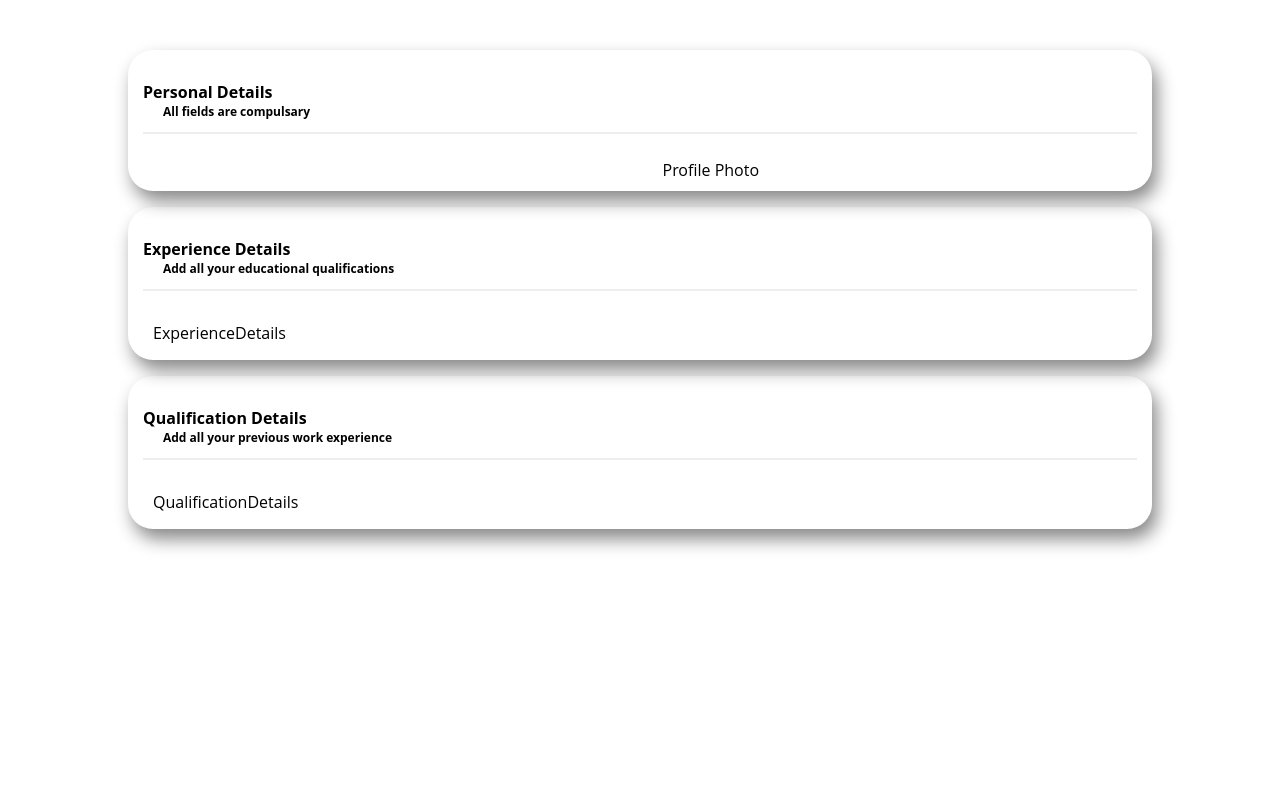
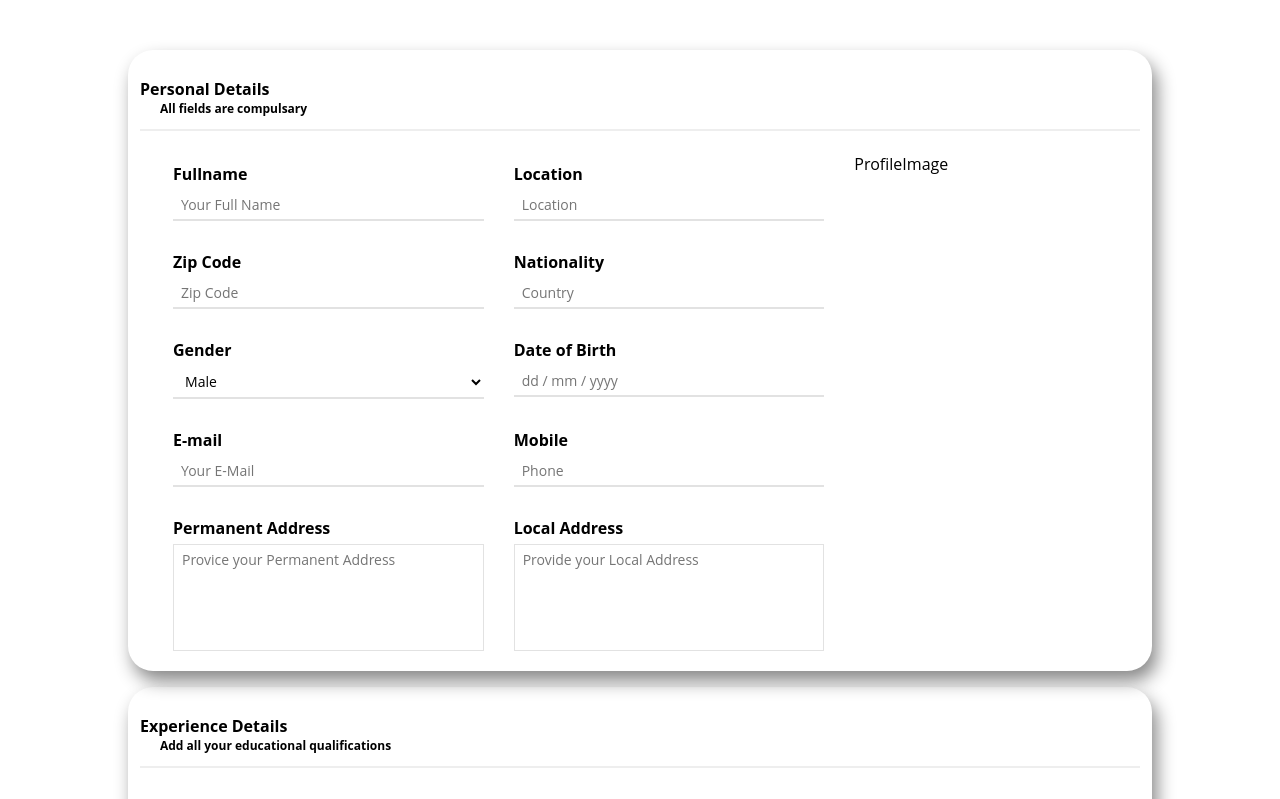
Before and after one commit to SandhyaVaibhavDixit/resume_builder, a React (Create React App) app: page / in a window 1280 px wide. Shown: the top 799 px of the page. Built offline with nearby package versions, Linux system fonts and the light colour scheme.

Commit message:
First cut of Personal details form.

```diff
--- /dev/null
+++ b/src/_shared/FormStructure/PersonalDetails.js
@@ -0,0 +1,159 @@
+export const DataStructure = [
+    {
+        name: 'name',
+        label: 'Fullname',
+        type: 'input',
+        config: {
+            type: 'text',
+            placeholder: 'Your Full Name'
+        },
+        value: '',
+        validation: {
+          required: true
+        },
+        valid: false,
+        touched: false
+    },
+    {
+        name: 'location',
+        label: 'Location',
+        type: 'input',
+        config: {
+            type: 'text',
+            placeholder: 'Location'
+        },
+        value: '',
+        validation: {
+          required: true
+        },
+        valid: false,
+        touched: false
+    },
+    {
+        name: 'zipcode',
+        label: 'Zip Code',
+        type: 'input',
+        config: {
+            type: 'text',
+            placeholder: 'Zip Code'
+        },
+        value: '',
+        validation: {
+          required: true,
+          minLength: 5,
+          maxLength: 5,
+          isNumeric: true
+        },
+        valid: false,
+        touched: false
+    },
+    {
+        name: 'nationality',
+        label: 'Nationality',
+        type: 'input',
+        config: {
+            type: 'text',
+            placeholder: 'Country'
+        },
+        value: '',
+        validation: {
+          required: true
+        },
+        valid: false,
+        touched: false
+    },
+    {
+        name: 'gender',
+        label: 'Gender',
+        type: 'select',
+        config: {
+            options: [
+              { value: 'male', displayValue: 'Male' },
+              { value: 'female', displayValue: 'Female' },
+              { value:  'other', displayValue: 'Other' }
+            ]
+          },
+          value: 'Male',
+          validation: {},
+          valid: true
+    },
+    {
+        name: 'dateOfBirth',
+        label: 'Date of Birth',
+        type: 'input',
+        config: {
+            type: 'text',
+            placeholder: 'dd / mm / yyyy'
+        },
+        value: '',
+        validation: {
+          required: true
+        },
+        valid: false,
+        touched: false
+    },
+    {
+        name: 'email',
+        label: 'E-mail',
+        type: 'input',
+        config: {
+          type: 'email',
+          placeholder: 'Your E-Mail'
+        },
+        value: '',
+        validation: {
+          required: true,
+          isEmail: true
+        },
+        valid: false,
+        touched: false
+    },
+    {
+        name: 'mobile',
+        label: 'Mobile',
+        type: 'input',
+        config: {
+            type: 'text',
+            placeholder: 'Phone'
+        },
+        value: '',
+        validation: {
+          required: true,
+          minLength: 10,
+          maxLength: 20,
+          isNumeric: true
+        },
+        valid: false,
+        touched: false
+    },
+    {
+        name: 'permanentAddress',
+        label: 'Permanent Address',
+        type: 'textarea',
+        config: {
+            type: 'text',
+            placeholder: 'Provice your Permanent Address'
+        },
+        value: '',
+        validation: {
+          required: true
+        },
+        valid: false,
+        touched: false
+    },
+    {
+        name: 'localAddress',
+        label: 'Local Address',
+        type: 'textarea',
+        config: {
+            type: 'text',
+            placeholder: 'Provide your Local Address'
+        },
+        value: '',
+        validation: {
+            required: true
+        },
+        valid: false,
+        touched: false
+    }
+]
--- /dev/null
+++ b/src/_shared/Input/index.js
@@ -0,0 +1,66 @@
+import React from 'react';
+
+import './style.scss';
+
+export const Input = ( props ) => {
+    const {name, label, type, config, value, invalid, shouldValidate, touched, changed } = props;
+    let inputElement = null;
+    const inputClasses = type === 'textarea' ? ['col inputElement textarea'] : ['col inputElement'];
+
+    if (invalid && shouldValidate && touched) {
+        inputClasses.push('invalid');
+    }
+
+    switch ( type ) {
+        case ( 'input' ):
+            inputElement = <input
+                key={name}
+                name={name}
+                className={inputClasses.join(' ')}
+                {...config}
+                value={value}
+                onChange={changed} />;
+            break;
+        case ( 'textarea' ):
+            inputElement = <textarea
+                key={name}
+                rows={5}
+                cols={50}
+                name={name}
+                className={inputClasses.join(' ')}
+                {...config}
+                value={value}
+                onChange={changed} />;
+            break;
+        case ( 'select' ):
+            inputElement = <select
+                key={name}
+                name={name}
+                className={inputClasses.join(' ')}
+                value={value}
+                onChange={changed}>
+                {config.options.map(option => (
+                    <option key={option.value} value={option.value}>
+                        {option.displayValue}
+                    </option>
+                ))}
+                </select>;
+            break;
+        default:
+            inputElement = <input
+                key={name}
+                name={name}
+                className={inputClasses.join(' ')}
+                {...config}
+                value={value}
+                onChange={changed} />;
+    }
+
+    return (
+        <div className='input'>
+            <label className={'label'}>{label}</label>
+            {inputElement}
+        </div>
+    );
+
+};
--- /dev/null
+++ b/src/_shared/Input/style.scss
@@ -0,0 +1,42 @@
+.input {
+    width: 100%;
+    padding: 10px;
+    box-sizing: border-box;
+}
+
+.label {
+    font-weight: bold;
+    font-size: 16px;
+    display: block;
+    margin-bottom: 5px;
+}
+
+.inputElement {
+    width: 100%;
+    outline: none;
+    border: none;
+    border-bottom: 2px solid #e2e2e2;
+    background-color: white;
+    font: inherit;
+    font-size: 14px;
+    padding: 5px 8px;
+    display: block;
+    box-sizing: border-box;
+    resize: none;
+
+    &:focus {
+        outline: none;
+        //background-color: #ccc;
+        border: none;
+        border-bottom: 2px solid lightblue;
+    }
+}
+
+.invalid {
+    border-bottom: 1px solid red;
+    background-color: #FDA49A;
+}
+
+.textarea {
+    border: 1px solid #e2e2e2;
+ }
--- a/src/_shared/Section/style.scss
+++ b/src/_shared/Section/style.scss
@@ -4,10 +4,11 @@
     margin-bottom: 16px;
     box-shadow: 5px 10px 18px #888888;
     border-radius: 25px;
+
     .section_title {
         border-bottom: 2px solid #eee;
         color: black;
-        margin: 15px;
+        margin: 12px;
         font-weight: bold;
 
         .title {
--- /dev/null
+++ b/src/_utils/CheckValidity/index.js
@@ -0,0 +1,30 @@
+export const CheckValidity = ( value, rules ) => {
+    let isValid = true;
+    if ( !rules ) {
+        return true;
+    }
+
+    if ( rules.required ) {
+        isValid = value.trim() !== '' && isValid;
+    }
+
+    if ( rules.minLength ) {
+        isValid = value.length >= rules.minLength && isValid
+    }
+
+    if ( rules.maxLength ) {
+        isValid = value.length <= rules.maxLength && isValid
+    }
+
+    if ( rules.isEmail ) {
+        const pattern = /[a-z0-9!#$%&'*+/=?^_`{|}~-]+(?:\.[a-z0-9!#$%&'*+/=?^_`{|}~-]+)*@(?:[a-z0-9](?:[a-z0-9-]*[a-z0-9])?\.)+[a-z0-9](?:[a-z0-9-]*[a-z0-9])?/;
+        isValid = pattern.test( value ) && isValid
+    }
+
+    if ( rules.isNumeric ) {
+        const pattern = /^\d+$/;
+        isValid = pattern.test( value ) && isValid
+    }
+
+    return isValid;
+}
--- a/src/components/Personal_Details/index.js
+++ b/src/components/Personal_Details/index.js
@@ -1,32 +1,61 @@
 import React, { useState } from 'react';
+import { Input } from '../../_shared/Input';
+import { DataStructure } from '../../_shared/FormStructure/PersonalDetails';
+import { CheckValidity } from '../../_utils/CheckValidity';
+
 import './style.scss';
 
 export const PersonalDetails = (props) => {
-    const [personalDetails, setPersonalDetails] = useState({
-        name: '',
-        location: '',
-        zipcode: '',
-        nantionality: '',
-        gender: '',
-        dateOfBirth: '',
-        email: '',
-        mobile: '',
-        permanentAddress: '',
-        localAddress: ''
-    });
+
+    const [personalDetails, setPersonalDetails] = useState(DataStructure);
+
+    const inputChangedHandler = (e) => {
+        const {name, value} = e.target;
+
+       const updatedPersonalDetails = personalDetails.map( detail => {
+            if (detail.name === name){
+                detail.value = value;
+
+                detail.valid = CheckValidity(
+                    value,
+                    detail.validation
+                );
+
+                detail.touched= true
+            };
+
+            return detail;
+        });
+
+        setPersonalDetails(updatedPersonalDetails);
+    }
+
+    const formElement = (
+        <div className='form'>
+          { personalDetails.map(eachDetail => (
+            <Input
+                key     ={eachDetail.name}
+                name           ={eachDetail.name}
+                label          ={eachDetail.label}
+                type           ={eachDetail.type}
+                config         ={eachDetail.config}
+                value          ={eachDetail.value}
+                invalid        ={!eachDetail.valid}
+                shouldValidate ={eachDetail.validation}
+                touched        ={eachDetail.touched}
+                changed ={e => inputChangedHandler(e)}
+            />
+          ))}
+        </div>
+      );
 
     return(
-        <div className='personalDetails'>
-            <div className='row'>
-                <div className='details column'>
-                    <div className='row'>
-                    </div>
-                </div>
-                <div className='ProfilePhoto  column'>
-                    <div>
-                        <label>Profile Photo</label>
-                    </div>
-                </div>
+        <div className='personalDetails row'>
+            <div className='detailsDiv'>
+                {formElement}
+            </div>
+            <div className='profileImageDiv'>
+                ProfileImage
             </div>
         </div>
     );
--- a/src/components/Personal_Details/style.scss
+++ b/src/components/Personal_Details/style.scss
@@ -1,18 +1,25 @@
 .personalDetails {
-
-    width: 80%;
+    width: 100%;
     margin: auto;
 
-    .title {
-        border-bottom: 1px solid #eee;
+    .form {
+        display: grid;
+        grid-template-columns: repeat(2, 1fr);
+        grid-gap: 10px;
     }
 
-    .row {
-        display: flex;
+}
 
-        .column {
-            flex: 50%;
-            padding: 10px;
-        }
+.row {
+    display: flex;
+
+    .detailsDiv {
+        flex: 70%;
+        padding: 10px;
+    }
+
+    .profileImageDiv {
+        flex: 30%;
+        padding: 10px;
     }
 }
--- a/src/containers/Form/index.js
+++ b/src/containers/Form/index.js
@@ -43,7 +43,7 @@ export const Form = () => {
     };
 
     return(
-        <div className='form'>
+        <div className='mainForm'>
             { renderSections(sections) }
         </div>
     );
--- a/src/containers/Form/style.scss
+++ b/src/containers/Form/style.scss
@@ -1,4 +1,4 @@
-.form {
+.mainForm {
     width: 80%;
     margin: 0 auto;
     padding-top: 50px;
```
